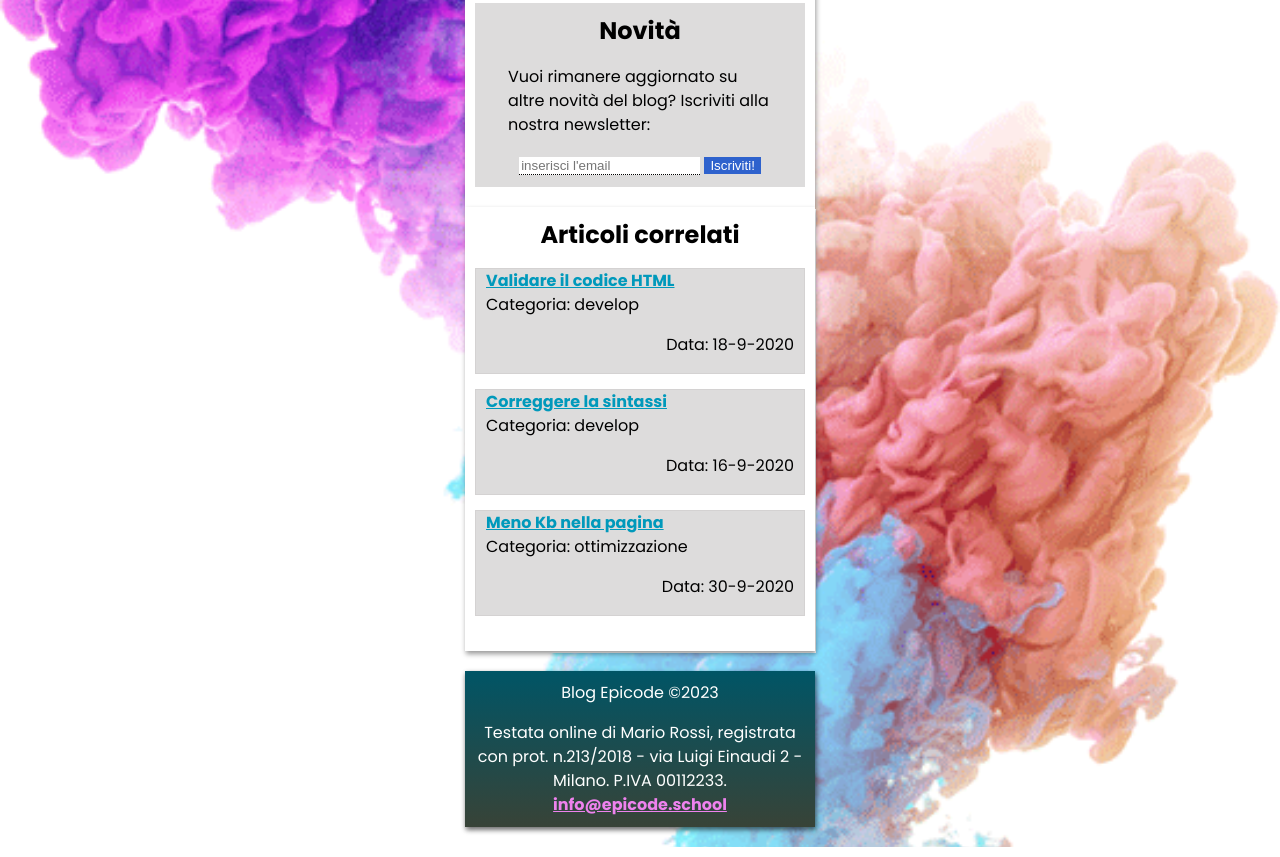
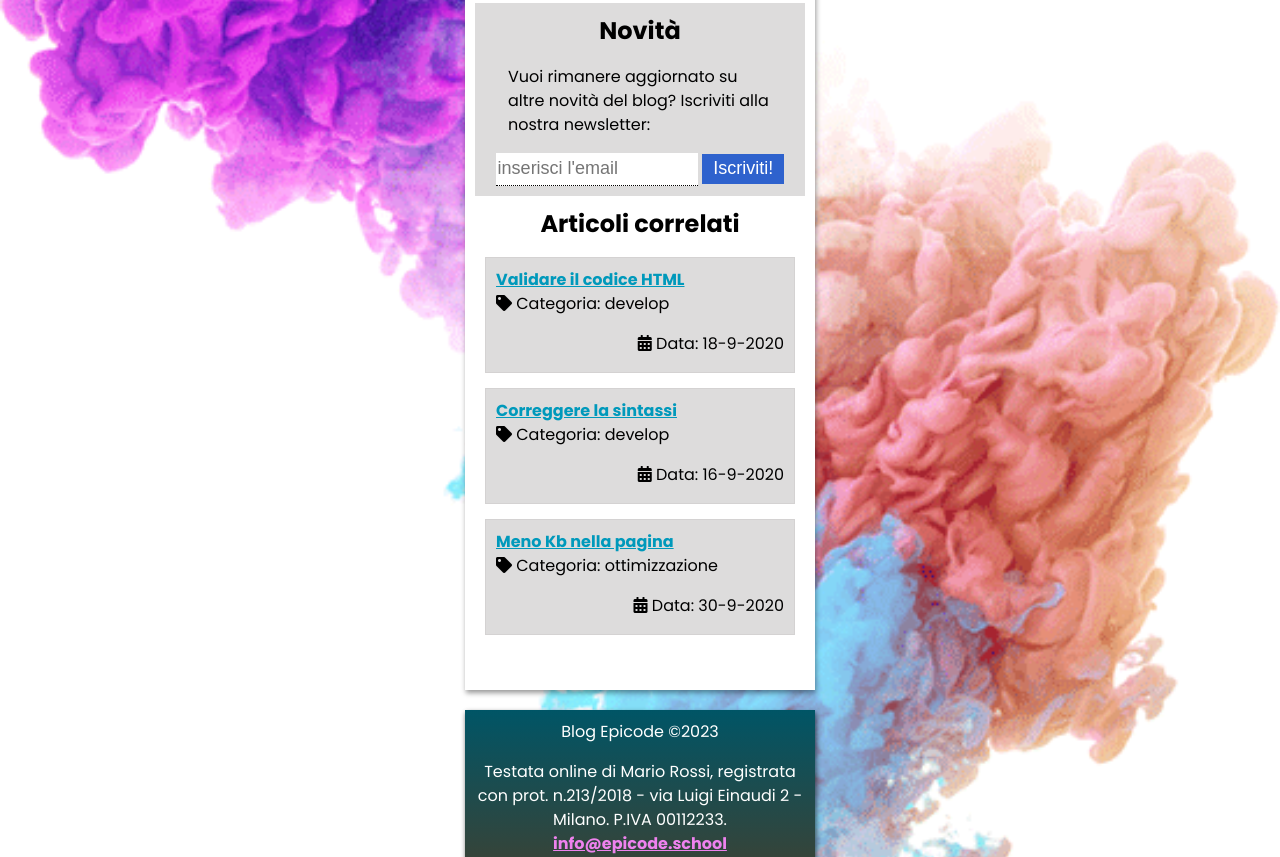
Before and after one commit to notdav04/U1-S1-L4-ESERCIZIO, a plain HTML site: page ESERCIZIO/index.html in a window 1280 px wide. Shown: the part 1943-2800 px from the top of the page. Drawn offline with Linux system fonts and the light colour scheme.

Commit message:
Fixed main, icons, and .correlati

```diff
--- a/ESERCIZIO/assets/css/style.css
+++ b/ESERCIZIO/assets/css/style.css
@@ -120,6 +120,7 @@ th {
   padding: 10px;
   font-size: 16px;
   vertical-align: bottom;
+  border-right: 1px solid rgba(255, 255, 255, 20%);
 }
 
 td {
@@ -130,9 +131,7 @@ td {
 .grey {
   background-color: rgba(197, 195, 195, 0.589);
 }
-tr:not(last-child) {
-  border-right: 1px solid rgba(255, 255, 255, 20%);
-}
+
 td {
   border-right: 1px solid rgba(255, 255, 255, 20%);
 }
@@ -166,35 +165,43 @@ form button {
   background-color: #2e62cd;
   color: white;
   border: none;
+  height: 30px;
+  width: 25%;
+  font-size: large;
 }
 form input {
   border: none;
   border-bottom: 1px dotted black;
+  height: 30px;
+  width: 60%;
+  font-size: large;
 }
 
 /* ELEMENTI NELL' ASIDE */
-aside {
+.articoli-correlati {
   background-color: white;
   max-width: 350px;
   margin-inline: auto;
   padding-left: 10px;
-  box-shadow: 1px 3px 5px rgba(0, 0, 0, 40%), 1px 2px 0px rgb(255 255 255);
   padding-right: 10px;
   box-sizing: border-box;
   padding-bottom: 20px;
   padding-top: 10px;
 }
-aside h2 {
+.articoli-correlati h2 {
   text-align: center;
   margin-bottom: 15px;
 }
+
 .correlati {
   width: 100%;
   background-color: rgba(197, 195, 195, 0.589);
   border: 1px solid rgba(197, 195, 195, 0.4);
   box-sizing: border-box;
   margin-bottom: 15px;
+  padding-top: 10px;
 }
+
 .correlati a,
 p {
   padding-left: 10px;
--- a/ESERCIZIO/index.html
+++ b/ESERCIZIO/index.html
@@ -10,6 +10,10 @@
     <meta name="viewport" content="width=device-width, initial-scale=1" />
     <link rel="stylesheet" href="assets/css/reset.css" />
     <link rel="stylesheet" href="assets/css/style.css" />
+    <link
+      rel="stylesheet"
+      href="https://cdnjs.cloudflare.com/ajax/libs/font-awesome/5.15.4/css/all.min.css"
+    />
   </head>
   <body>
     <header>
@@ -24,16 +28,23 @@
       </div>
       <nav>
         <ul>
-          <li><a href="index.html" title="Home Page">Home</a></li>
           <li>
+            <i class="fas fa-angle-double-right"></i>
+            <a href="index.html" title="Home Page">Home </a
+            ><i class="fas fa-angle-double-left"></i>
+          </li>
+          <li>
+            <i class="fas fa-angle-double-right"></i>
             <a
               href="articoli.html"
               title="Elenco degli articoli tecnici pubblicati"
-              >Articoli</a
-            >
+              >Articoli </a
+            ><i class="fas fa-angle-double-left"></i>
           </li>
           <li>
-            <a href="contatti.html" title="Candidati inviando un tuo cv">Job</a>
+            <i class="fas fa-angle-double-right"></i>
+            <a href="contatti.html" title="Candidati inviando un tuo cv">Job </a
+            ><i class="fas fa-angle-double-left"></i>
           </li>
         </ul>
       </nav>
@@ -44,8 +55,8 @@
         <h1>Come creare un template per i post</h1>
         <div class="page-info">
           <p>
-            di Mario Rossi - <i class="fas fa-clock"></i
-            ><span>pubblicato il 25-10-2020</span>
+            <i class="fas fa-pen-square"></i>di Mario Rossi -
+            <i class="fas fa-clock"></i><span>pubblicato il 25-10-2020</span>
           </p>
         </div>
 
@@ -162,9 +173,7 @@
             <button type="submit">Iscriviti!</button>
           </form>
         </section>
-      </article>
-    </main>
-    <aside>
+        <section class="articoli-correlati">
           <h2 class="novita">Articoli correlati</h2>
           <div class="correlati">
             <a
@@ -172,8 +181,10 @@
               title="Passaggi guidati per validare correttamente tutto il codice sviluppato"
               >Validare il codice HTML</a
             >
-        <p>Categoria: develop</p>
-        <p class="date">Data: 18-9-2020</p>
+            <p><i class="fas fa-tag"></i> Categoria: develop</p>
+            <p class="date">
+              <i class="fas fa-calendar-alt"></i> Data: 18-9-2020
+            </p>
           </div>
 
           <div class="correlati">
@@ -182,8 +193,10 @@
               title="Passaggi guidati per controllare e correggere tutto il codice sviluppato"
               >Correggere la sintassi</a
             >
-        <p>Categoria: develop</p>
-        <p class="date">Data: 16-9-2020</p>
+            <p><i class="fas fa-tag"></i> Categoria: develop</p>
+            <p class="date">
+              <i class="fas fa-calendar-alt"></i> Data: 16-9-2020
+            </p>
           </div>
 
           <div class="correlati">
@@ -192,10 +205,14 @@
               title="Consigli ed approcci per ridurre il peso della pagina"
               >Meno Kb nella pagina</a
             >
-        <p>Categoria: ottimizzazione</p>
-        <p class="date">Data: 30-9-2020</p>
+            <p><i class="fas fa-tag"></i> Categoria: ottimizzazione</p>
+            <p class="date">
+              <i class="fas fa-calendar-alt"></i> Data: 30-9-2020
+            </p>
           </div>
-    </aside>
+        </section>
+      </article>
+    </main>
 
     <footer>
       <p>Blog Epicode &copy;2023</p>
```
Lines whose indentation alone changed are shown as unchanged.
